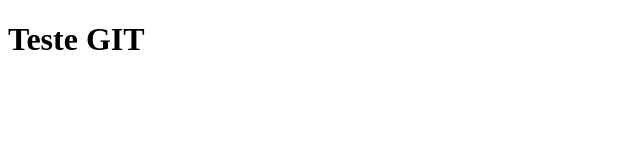
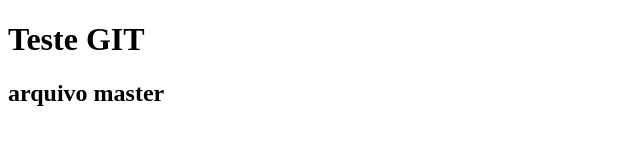
Before and after one commit to DevMorcegao/teste-git, a plain HTML site: page index.html in a window 1280 px wide. Shown: the whole page, without its empty margins (0-640 px from the left). Drawn offline with Linux system fonts and the light colour scheme.

Commit message:
h2 adicionado

```diff
--- a/index.html
+++ b/index.html
@@ -8,6 +8,7 @@
   </head>
   <body>
     <h1>Teste GIT</h1>
+    <h2>arquivo master</h2>
   </body>
   <script src="script.js"></script>
 </html>
```
